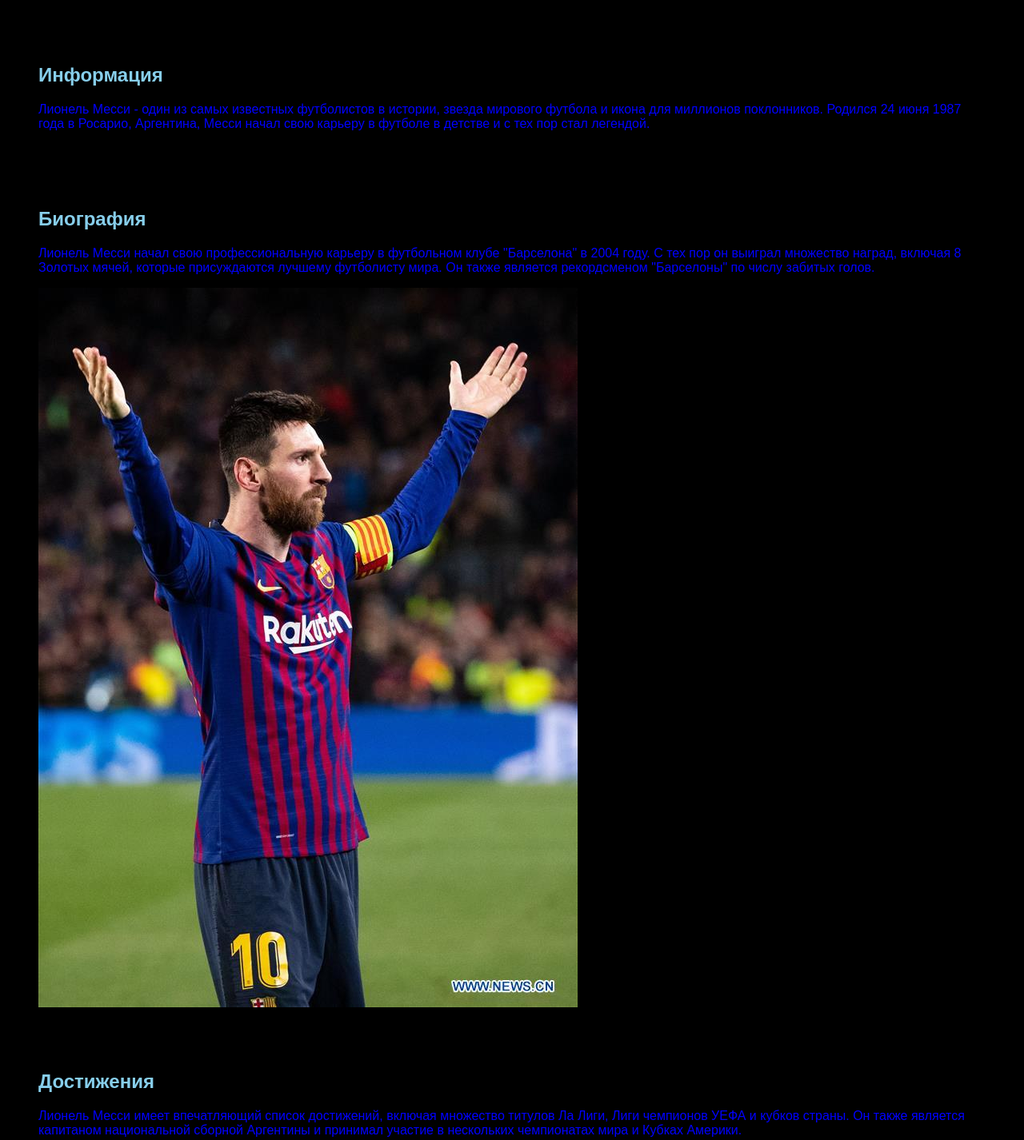
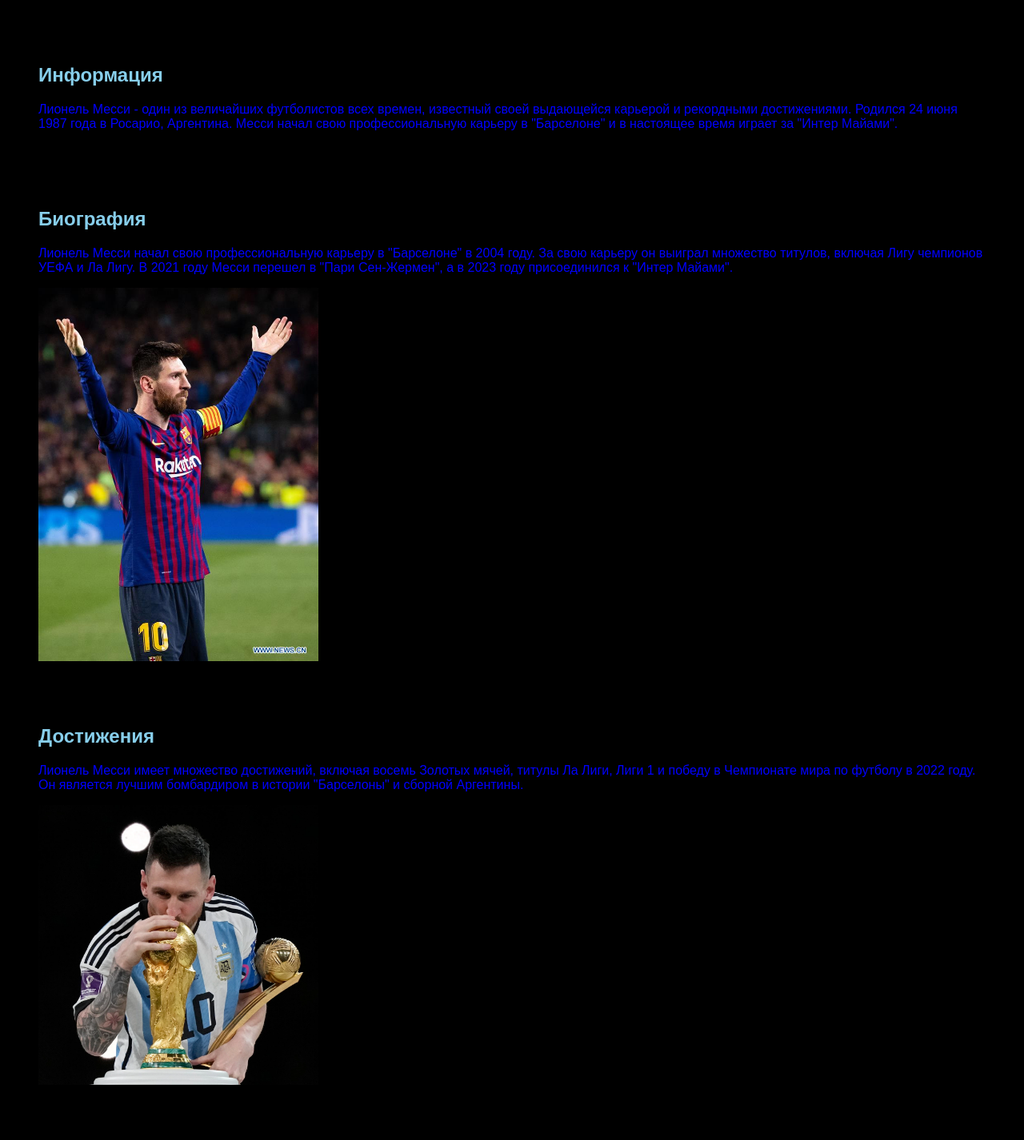
Before and after one commit to filipp14/Messibiography.com, a plain HTML site: page index.html in a window 1280 px wide. Shown: the part 120-1546 px from the top of the page at 80% size. Drawn offline with Linux system fonts and the light colour scheme.

Commit message:
Add files via upload

```diff
--- a/index.html
+++ b/index.html
@@ -24,7 +24,7 @@
             color: cyan;
         }
         img {
-            max-width: 100%;
+            width: 350px;
             height: auto;
             display: block;
             margin-top: 10px;
@@ -38,25 +38,25 @@
 
     <section>
         <h2>Информация</h2>
-        <p>Лионель Месси - один из самых известных футболистов в истории, звезда мирового футбола и икона для миллионов поклонников. Родился 24 июня 1987 года в Росарио, Аргентина, Месси начал свою карьеру в футболе в детстве и с тех пор стал легендой.</p>
+        <p>Лионель Месси - один из величайших футболистов всех времен, известный своей выдающейся карьерой и рекордными достижениями. Родился 24 июня 1987 года в Росарио, Аргентина. Месси начал свою профессиональную карьеру в "Барселоне" и в настоящее время играет за "Интер Майами".</p>
     </section>
 
     <section>
         <h2>Биография</h2>
-        <p>Лионель Месси начал свою профессиональную карьеру в футбольном клубе "Барселона" в 2004 году. С тех пор он выиграл множество наград, включая 8 Золотых мячей, которые присуждаются лучшему футболисту мира. Он также является рекордсменом "Барселоны" по числу забитых голов.</p>
-        <img src="1barcamessi.jpeg" alt="Фотография Лионеля Месси">
+        <p>Лионель Месси начал свою профессиональную карьеру в "Барселоне" в 2004 году. За свою карьеру он выиграл множество титулов, включая Лигу чемпионов УЕФА и Ла Лигу. В 2021 году Месси перешел в "Пари Сен-Жермен", а в 2023 году присоединился к "Интер Майами".</p>
+        <img src="1barcamessi.jpeg" alt="Лионель Месси в Барселоне">
     </section>
 
     <section>
         <h2>Достижения</h2>
-        <p>Лионель Месси имеет впечатляющий список достижений, включая множество титулов Ла Лиги, Лиги чемпионов УЕФА и кубков страны. Он также является капитаном национальной сборной Аргентины и принимал участие в нескольких чемпионатах мира и Кубках Америки.</p>
-        <img src="2worldcupmessi.webp" alt="Фотография Лионеля Месси с наградами">
+        <p>Лионель Месси имеет множество достижений, включая восемь Золотых мячей, титулы Ла Лиги, Лиги 1 и победу в Чемпионате мира по футболу в 2022 году. Он является лучшим бомбардиром в истории "Барселоны" и сборной Аргентины.</p>
+        <img src="2worldcupmessi.webp" alt="Лионель Месси с Кубком мира">
     </section>
 
     <section>
         <h2>Личная жизнь</h2>
-        <p>Вне поля Лионель Месси также активен. Он женат на Антонелле Рокуццо, с которой у него трое детей. Месси также известен своей благотворительной деятельностью и участием в различных благотворительных проектах.</p>
-        <img src="3messifamily.webp" alt="Фотография Лионеля Месси с семьей">
+        <p>Вне поля Лионель Месси известен своей скромностью и благотворительной деятельностью. Он женат на Антонелле Рокуццо, и у них трое детей: Тьяго, Матео и Чиро. Месси также активно занимается бизнесом и имеет собственные бренды.</p>
+        <img src="3messifamily.webp" alt="Лионель Месси с семьей">
     </section>
 
     <section>
```
